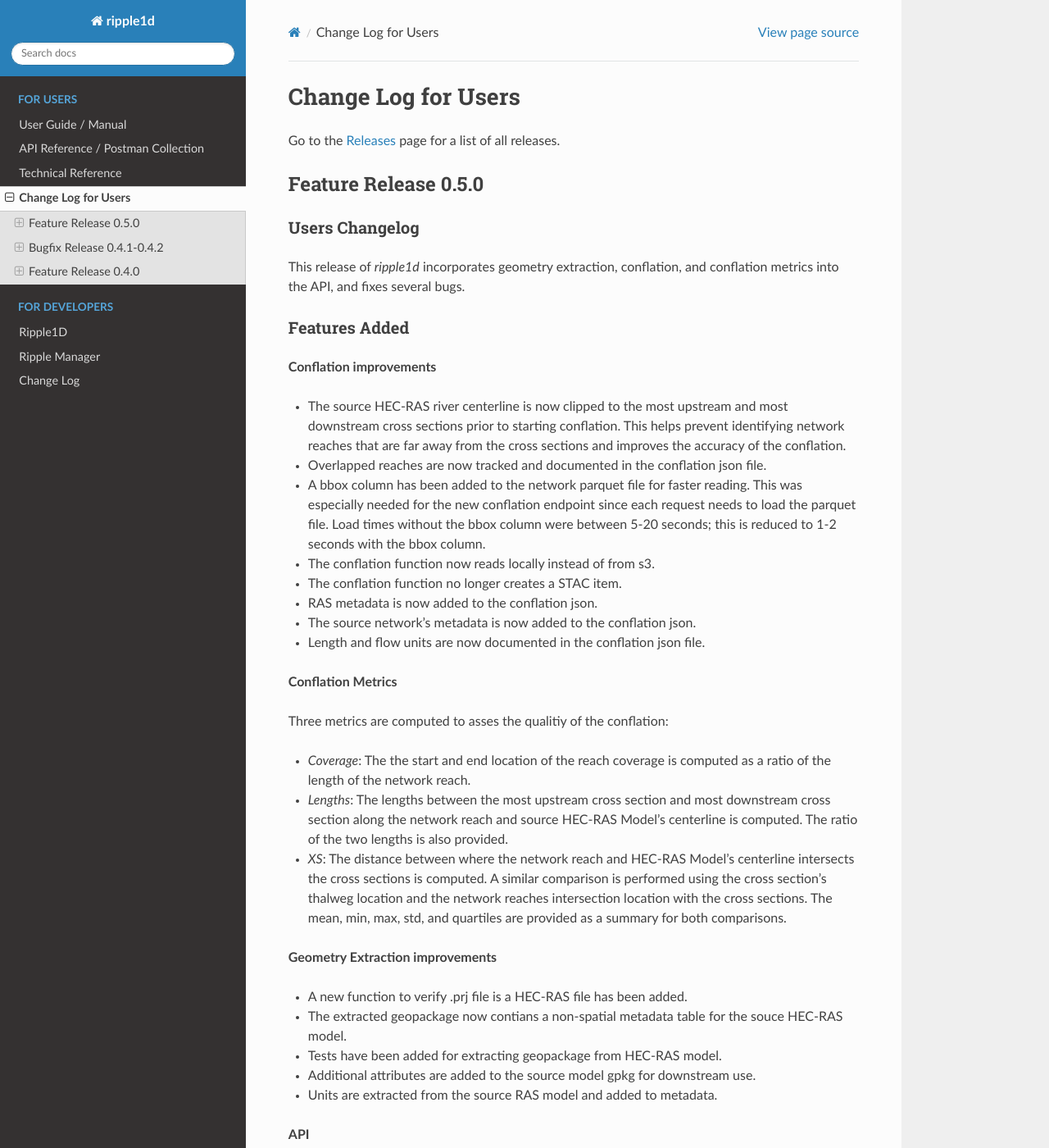
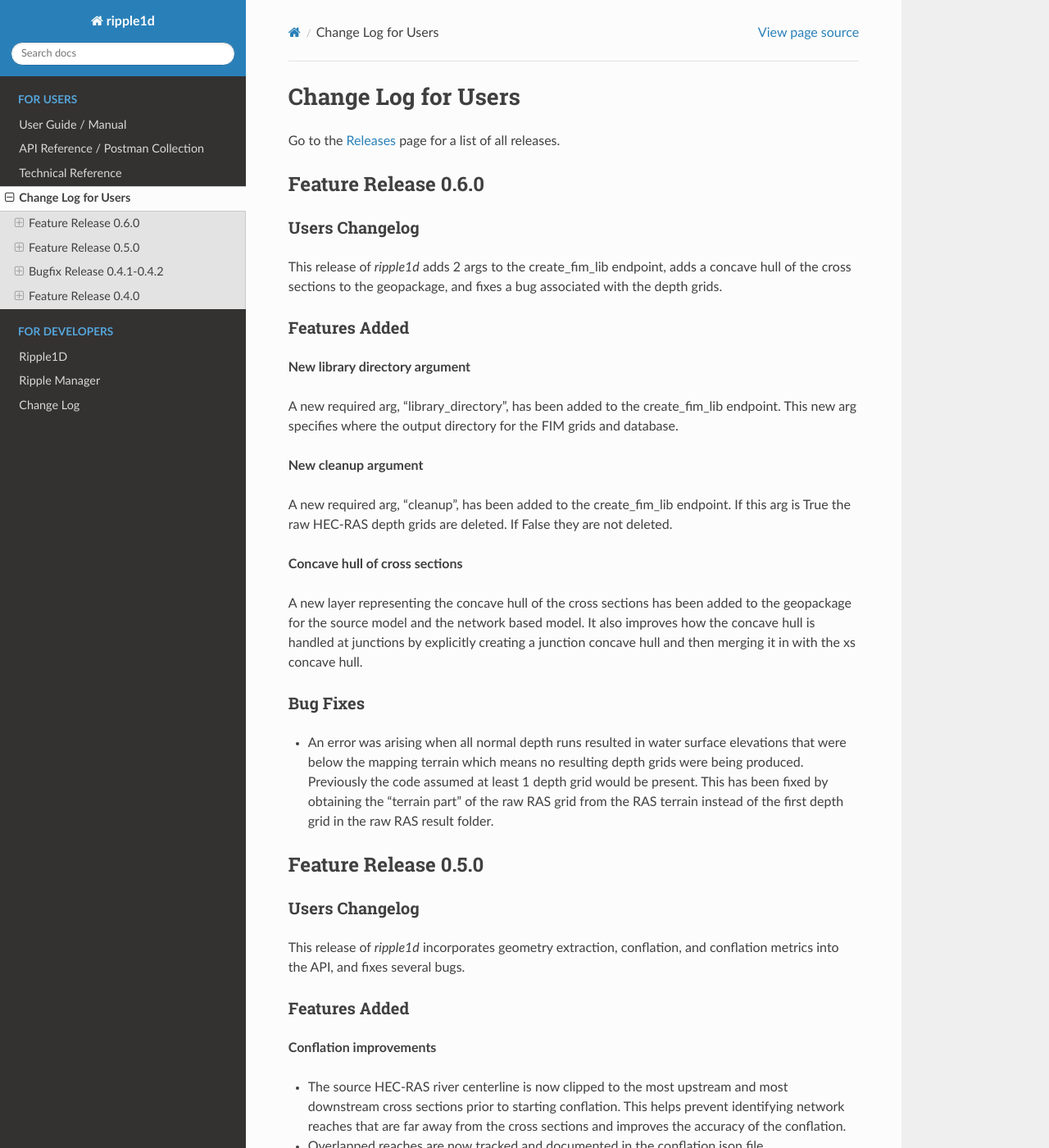
Before and after one commit to Dewberry/ripple1d, a Sphinx documentation site: the page built from docs/users_change_log.rst, in a window 1280 px wide and 1400 px high. Shown: the whole window at 82% size. Built offline with Sphinx 7.4.7 and the Read the Docs theme 2.0.0, drawn with Linux system fonts in a browser that asks for light colours; pages that are not in the unit, such as notebooks, are missing from menus; some of the changed text lies outside the part shown.

Commit message:
update change log and tech ref and version

```diff
--- a/docs/api_reference.rst
+++ b/docs/api_reference.rst
@@ -1,8 +1,11 @@
-
 API Reference / Postman Collection
 ===================================
 
 For reference and documentation of the API, please open the postman collection for the version of ripple1d
+
+`v0.6.0: <https://github.com/Dewberry/ripple1d/blob/4fe2488f9d73aec08121a5c3034bf2445d0258e6/ripple1d/api/postman_collection.json>`_ This beta version contains new args for the create_fim_lib endpoint:
+ - `library_directory`: Specifies the output directory for the FIM grids and database.
+ - `cleanup`: Boolean indicating if the ras HEC-RAS output grids should be deleted or not.
 
 
 `v0.5.0: <https://github.com/Dewberry/ripple1d/blob/3c90acc3fa212fde9c9b361dc3b907beaca17919/ripple1d/api/postman_collection.json>`_ This beta version contains new endpoints:
--- a/docs/users_change_log.rst
+++ b/docs/users_change_log.rst
@@ -2,6 +2,33 @@
 =====================
 
 Go to the `Releases <https://github.com/Dewberry/ripple1d/releases.html>`_  page for a list of all releases.
+
+Feature Release 0.6.0
+~~~~~~~~~~~~~~~~~~~~~
+Users Changelog
+----------------
+
+This release of `ripple1d` adds 2 args to the create_fim_lib endpoint, adds a concave hull of the cross sections to the geopackage, and fixes a bug associated with the depth grids.
+
+Features Added
+----------------
+**New library directory argument**
+
+A new required arg, "library_directory", has been added to the create_fim_lib endpoint. This new arg specifies where the output directory for the FIM grids and database.
+
+**New cleanup argument**
+
+A new required arg, "cleanup", has been added to the create_fim_lib endpoint. If this arg is True the raw HEC-RAS depth grids are deleted. If False they are not deleted.
+
+**Concave hull of cross sections**
+
+A new layer representing the concave hull of the cross sections has been added to the geopackage for the source model and the network based model. It also improves how the concave hull is handled at junctions by explicitly creating a junction concave hull and then merging it in with the xs concave hull.
+
+
+Bug Fixes
+----------------
+
+- An error was arising when all normal depth runs resulted in water surface elevations that were below the mapping terrain which means no resulting depth grids were being produced. Previously the code assumed at least 1 depth grid would be present. This has been fixed by obtaining the "terrain part" of the raw RAS grid from the RAS terrain instead of the first depth grid in the raw RAS result folder.
 
 
 Feature Release 0.5.0
@@ -35,7 +62,6 @@
 
 
 **Geometry Extraction improvements**
-
 - A new function to verify .prj file is a HEC-RAS file has been added.
 - The extracted geopackage now contians a non-spatial metadata table for the souce HEC-RAS model.
 - Tests have been added for extracting geopackage from HEC-RAS model.
--- a/pyproject.toml
+++ b/pyproject.toml
@@ -4,7 +4,7 @@
 
 [project]
 name = "ripple1d"
-version = "0.5.0"
+version = "0.6.0"
 description = "HEC-RAS model automation"
 readme = "README.md"
 maintainers = [
--- a/ripple1d/version.py
+++ b/ripple1d/version.py
@@ -1,3 +1,3 @@
 """ripple1d version."""
 
-__version__ = "0.5.0"
+__version__ = "0.6.0"
```
